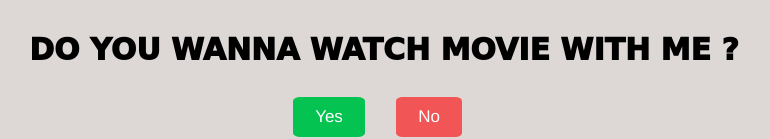
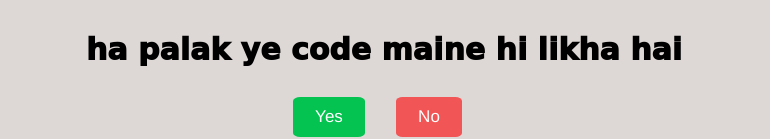
Before and after one commit to krishna0-9/oppenheimer, a plain HTML site: page index.html in a window 1280 px wide. Shown: the part 458-597 px from the top of the page, without its empty margins (276-1046 px from the left). Drawn offline with Linux system fonts and the light colour scheme; a web font is replaced by a local one.

Commit message:
Update index.html

```diff
--- a/index.html
+++ b/index.html
@@ -19,7 +19,7 @@
         <div>
             <h1 class="ask">
                 <div>
-                    <h1 class="ask">DO YOU WANNA WATCH MOVIE WITH ME ? </h1>
+                    <h1 class="ask">ha palak ye code maine hi likha hai</h1>
                 </div>
             </h1>
         </div>
```
